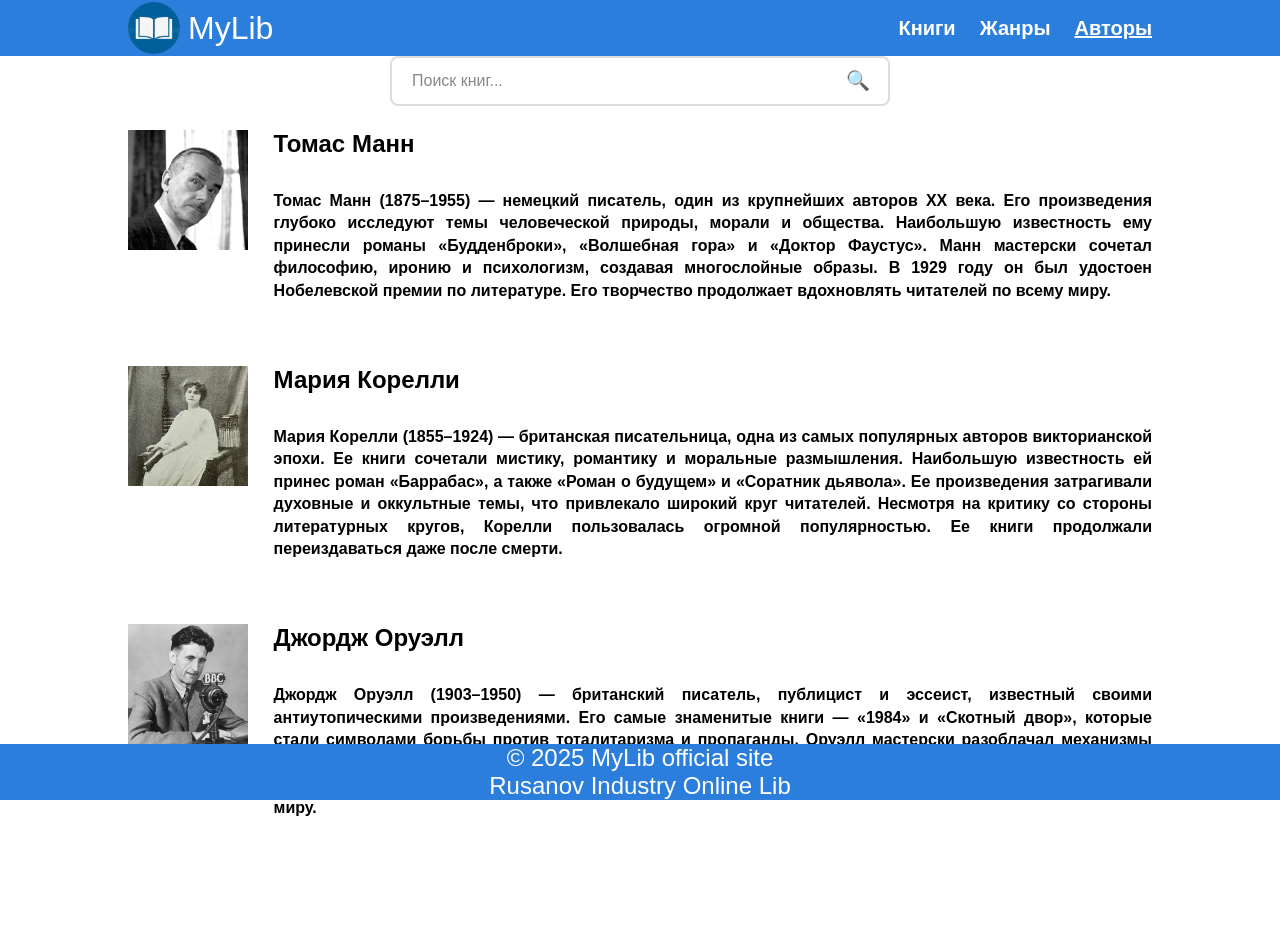
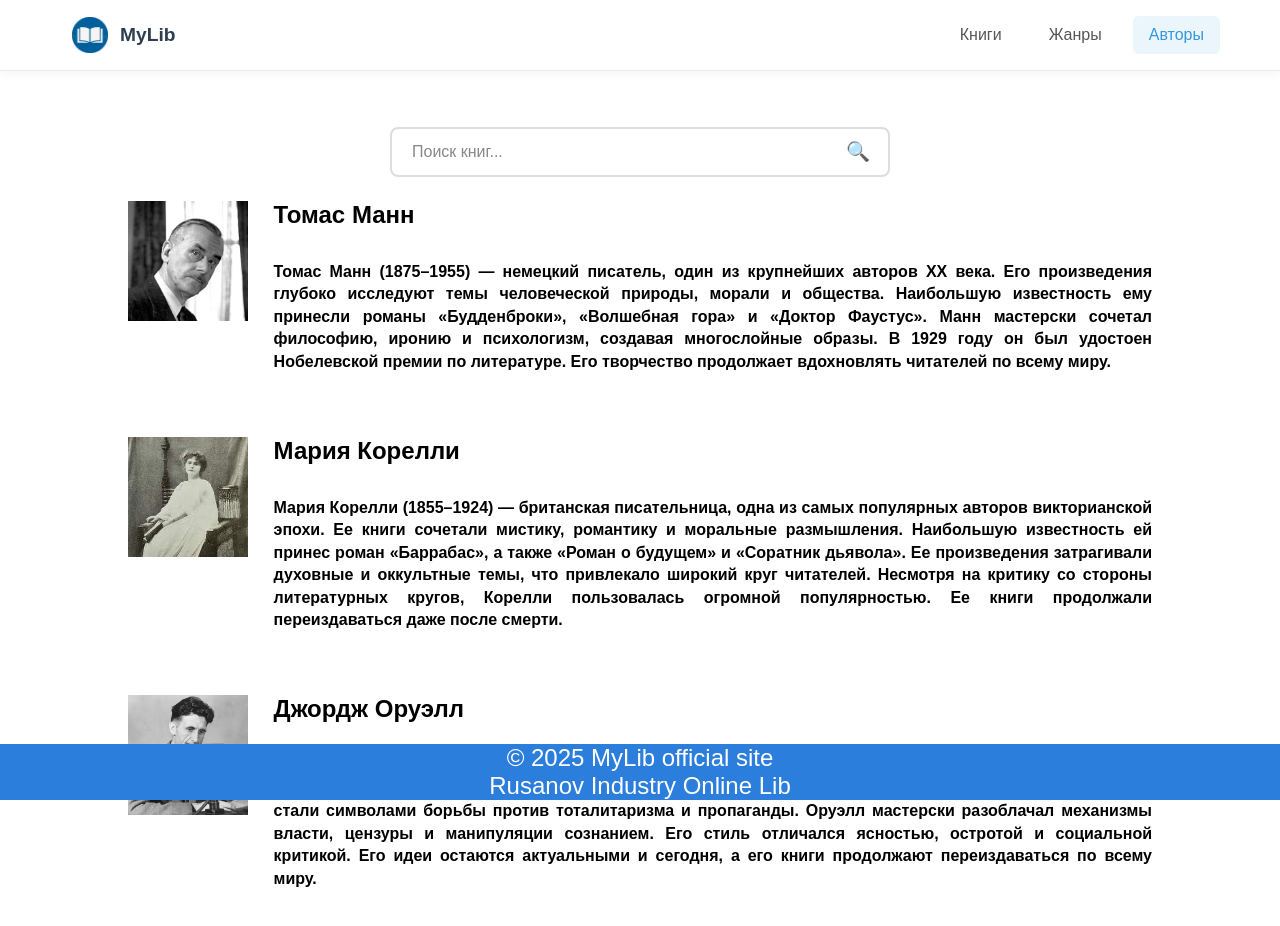
Before and after one commit to Rusanov-Kirill/university-web-lib, a React (Vite) app in the folder frontend/: page /authors in a window 1280 px wide. Shown: the top 926 px of the page. Built offline with nearby package versions, Linux system fonts and the light colour scheme; a web font is replaced by a local one.

Commit message:
ui/ux: redisign Header component

```diff
--- a/frontend/src/components/Header/Header.jsx
+++ b/frontend/src/components/Header/Header.jsx
@@ -1,45 +1,98 @@
-import SearchField from '../SearchField/SearchField.jsx'
-import Logo from '../../../public/assets/SiteLogo.png'
-import styles from './Header.module.css'
-import { useState } from 'react'
-import { NavLink, useNavigate } from 'react-router-dom'
+// Header.jsx - Clean version without search
+import Logo from '../../../public/assets/SiteLogo.png';
+import styles from './Header.module.css';
+import { useState } from 'react';
+import { NavLink, useNavigate } from 'react-router-dom';
 
 function Header() {
     const navigate = useNavigate();
     const [menuOpen, setMenuOpen] = useState(false);
 
-    const handleOpenMenu = () => {
-        setMenuOpen(prevState => !prevState);
-    }
+    const handleLogoClick = () => {
+        navigate('/');
+        setMenuOpen(false);
+    };
+
+    const handleNavClick = () => {
+        setMenuOpen(false);
+    };
 
     return (
         <header className={styles.header}>
-            <div className={styles['tablet-head']}>
-                <div className={styles['lib-logo']} onClick={() => navigate('/')}>
-                    <img src={Logo} alt='MyLib Logo' draggable='false' />
-                    <span className={styles['site-title']}>MyLib</span>
+            <div className={styles.container}>
+                {/* Логотип */}
+                <button
+                    className={styles.logoButton}
+                    onClick={handleLogoClick}
+                    aria-label="На главную"
+                >
+                    <img src={Logo} alt="Логотип онлайн-библиотеки" className={styles.logoImage} />
+                    <span className={styles.logoText}>MyLib</span>
+                </button>
+
+                {/* Навигация для десктопа */}
+                <nav className={styles.desktopNav} aria-label="Основная навигация">
+                    <NavLink
+                        to="/books"
+                        className={({ isActive }) => `${styles.navLink} ${isActive ? styles.active : ''}`}
+                    >
+                        Книги
+                    </NavLink>
+                    <NavLink
+                        to="/genres"
+                        className={({ isActive }) => `${styles.navLink} ${isActive ? styles.active : ''}`}
+                    >
+                        Жанры
+                    </NavLink>
+                    <NavLink
+                        to="/authors"
+                        className={({ isActive }) => `${styles.navLink} ${isActive ? styles.active : ''}`}
+                    >
+                        Авторы
+                    </NavLink>
+                </nav>
+
+                {/* Кнопка меню для мобильных */}
+                <button
+                    className={`${styles.menuButton} ${menuOpen ? styles.open : ''}`}
+                    onClick={() => setMenuOpen(!menuOpen)}
+                    aria-label={menuOpen ? "Закрыть меню" : "Открыть меню"}
+                    aria-expanded={menuOpen}
+                >
+                    <span className={styles.menuIcon}></span>
+                </button>
+            </div>
+
+            {/* Мобильное меню */}
+            {menuOpen && (
+                <div className={styles.mobileMenu}>
+                    <nav className={styles.mobileNav} aria-label="Мобильная навигация">
+                        <NavLink
+                            to="/books"
+                            className={({ isActive }) => `${styles.mobileNavLink} ${isActive ? styles.active : ''}`}
+                            onClick={handleNavClick}
+                        >
+                            Книги
+                        </NavLink>
+                        <NavLink
+                            to="/genres"
+                            className={({ isActive }) => `${styles.mobileNavLink} ${isActive ? styles.active : ''}`}
+                            onClick={handleNavClick}
+                        >
+                            Жанры
+                        </NavLink>
+                        <NavLink
+                            to="/authors"
+                            className={({ isActive }) => `${styles.mobileNavLink} ${isActive ? styles.active : ''}`}
+                            onClick={handleNavClick}
+                        >
+                            Авторы
+                        </NavLink>
+                    </nav>
                 </div>
-                <div className={styles['search-field']}>
-                    <SearchField />
-                </div>
-            </div>
-            <button type='button' onClick={handleOpenMenu} className={styles['menu-container']}>
-                <svg fill="#fff" version="1.1" id="Capa_1" xmlns="http://www.w3.org/2000/svg" xmlnsXlink="http://www.w3.org/1999/xlink"
-                    width="40px" height="40px" viewBox="0 0 24 24" xmlSpace="preserve">
-                    <g>
-                        <path d="M0,3.875c0-1.104,0.896-2,2-2h20.75c1.104,0,2,0.896,2,2s-0.896,2-2,2H2C0.896,5.875,0,4.979,0,3.875z M22.75,10.375H2
-                        c-1.104,0-2,0.896-2,2c0,1.104,0.896,2,2,2h20.75c1.104,0,2-0.896,2-2C24.75,11.271,23.855,10.375,22.75,10.375z M22.75,18.875H2
-                        c-1.104,0-2,0.896-2,2s0.896,2,2,2h20.75c1.104,0,2-0.896,2-2S23.855,18.875,22.75,18.875z"/>
-                    </g>
-                </svg>
-            </button>
-            <nav className={`${styles.nav} ${menuOpen ? styles.open : ''}`}>
-                <NavLink to="/books" className={({ isActive }) => isActive ? styles.active : ''}>Книги</NavLink>
-                <NavLink to="/genres" className={({ isActive }) => isActive ? styles.active : ''}>Жанры</NavLink>
-                <NavLink to="/authors" className={({ isActive }) => isActive ? styles.active : ''}>Авторы</NavLink>
-            </nav>
+            )}
         </header>
     );
 }
 
-export default Header
+export default Header;
--- a/frontend/src/components/Header/Header.module.css
+++ b/frontend/src/components/Header/Header.module.css
@@ -1,189 +1,213 @@
+/* Header.module.css - Clean without search */
 .header {
-    display: flex;
-    width: 100%;
-    height: 7vh;
-    max-width: 100vw;
-    background-color: #2C7EDC;
-    user-select: none;
-    justify-content: space-between;
-    align-items: center;
-    position: fixed;
+    background: #ffffff;
+    box-shadow: 0 2px 10px rgba(0, 0, 0, 0.05);
+    position: sticky;
     top: 0;
-    z-index: 1000;
+    z-index: 100;
+    border-bottom: 1px solid #eaeaea;
 }
 
-.tablet-head {
+.container {
     display: flex;
-    height: 7vh;
-    background-color: #2C7EDC;
+    align-items: center;
     justify-content: space-between;
-    align-items: center;
+    max-width: 1200px;
+    margin: 0 auto;
+    padding: 15px 20px;
+    height: 70px;
 }
 
-.lib-logo {
+/* Logo */
+.logoButton {
     display: flex;
-    flex-direction: row;
-    height: 6.5vh;
-    margin-left: 10vw;
+    align-items: center;
+    gap: 12px;
+    background: none;
+    border: none;
     cursor: pointer;
+    padding: 8px 12px;
+    border-radius: 8px;
+    transition: background-color 0.2s ease;
+    text-decoration: none;
 }
 
-.site-title {
-    padding-left: 1vh;
-    align-self: center;
-    color: white;
-    font-size: 32px;
+.logoButton:hover {
+    background-color: #f5f5f5;
 }
 
-.search-field {
-    display: none;
+.logoImage {
+    height: 36px;
+    width: auto;
 }
 
-.menu-container {
+.logoText {
+    font-size: 1.2rem;
+    font-weight: 600;
+    color: #2c3e50;
+    white-space: nowrap;
+}
+
+/* Desktop Navigation */
+.desktopNav {
+    display: flex;
+    align-items: center;
+    gap: 15px;
+}
+
+.navLink {
+    padding: 10px 16px;
+    text-decoration: none;
+    color: #555;
+    font-weight: 500;
+    font-size: 1rem;
+    border-radius: 6px;
+    transition: all 0.2s ease;
+    white-space: nowrap;
+}
+
+.navLink:hover {
+    color: #3498db;
+    background-color: #f8f9fa;
+}
+
+.navLink.active {
+    color: #3498db;
+    background-color: rgba(52, 152, 219, 0.1);
+}
+
+/* Mobile Menu Button */
+.menuButton {
     display: none;
-    margin-right: 3vw;
-    background-color: #2C7EDC;
+    background: none;
     border: none;
     cursor: pointer;
+    padding: 10px;
+    width: 40px;
+    height: 40px;
+    border-radius: 6px;
+    transition: background-color 0.2s ease;
+}
 
-    svg {
-        width: 5vh;
-        aspect-ratio: 1 / 1;
+.menuButton:hover {
+    background-color: #f5f5f5;
+}
+
+.menuIcon {
+    display: block;
+    width: 20px;
+    height: 2px;
+    background: #333;
+    position: relative;
+    transition: background-color 0.2s ease;
+}
+
+.menuIcon::before,
+.menuIcon::after {
+    content: '';
+    position: absolute;
+    width: 20px;
+    height: 2px;
+    background: #333;
+    left: 0;
+    transition: transform 0.2s ease;
+}
+
+.menuIcon::before {
+    top: -6px;
+}
+
+.menuIcon::after {
+    bottom: -6px;
+}
+
+.menuButton.open .menuIcon {
+    background: transparent;
+}
+
+.menuButton.open .menuIcon::before {
+    transform: rotate(45deg) translate(4px, 4px);
+}
+
+.menuButton.open .menuIcon::after {
+    transform: rotate(-45deg) translate(4px, -4px);
+}
+
+/* Mobile Menu */
+.mobileMenu {
+    display: none;
+    background: #ffffff;
+    border-top: 1px solid #eaeaea;
+    padding: 20px;
+}
+
+.mobileNav {
+    display: flex;
+    flex-direction: column;
+    gap: 12px;
+}
+
+.mobileNavLink {
+    padding: 14px 16px;
+    text-decoration: none;
+    color: #555;
+    font-weight: 500;
+    font-size: 1.1rem;
+    border-radius: 6px;
+    transition: all 0.2s ease;
+    text-align: center;
+}
+
+.mobileNavLink:hover {
+    color: #3498db;
+    background-color: #f8f9fa;
+}
+
+.mobileNavLink.active {
+    color: #3498db;
+    background-color: rgba(52, 152, 219, 0.1);
+}
+
+/* Responsive */
+@media (max-width: 992px) {
+    .desktopNav {
+        gap: 10px;
+    }
+
+    .navLink {
+        padding: 8px 12px;
+        font-size: 0.95rem;
     }
 }
 
-.nav {
-    display: flex;
-    margin-right: 10vw;
-
-    a {
-        color: white;
-        font-size: 20px;
-        text-decoration: none;
-        padding-left: 3vh;
-        cursor: pointer;
-        font-weight: bold;
+@media (max-width: 768px) {
+    .desktopNav {
+        display: none;
     }
 
-    a.active {
-        text-decoration: underline;
+    .menuButton {
+        display: block;
+    }
+
+    .mobileMenu {
+        display: block;
+    }
+
+    .logoText {
+        font-size: 1.1rem;
     }
 }
 
 @media (max-width: 480px) {
-    .lib-logo {
-        margin-left: 3vw;
+    .container {
+        padding: 15px;
     }
 
-    .site-title {
-        display: none;
+    .logoText {
+        font-size: 1rem;
     }
 
-    .menu-container {
-        display: flex;
-    }
-
-    .nav {
-        display: none;
-        flex-direction: column;
-        position: absolute;
-        top: 7vh;
-        right: 0;
-        margin-right: 0;
-        text-align: center;
-        background-color: #C0D8F5;
-        z-index: 9999;
-
-        a {
-            display: flex;
-            justify-content: center;
-            align-items: center;
-            width: 50vw;
-            height: 7vh;
-            padding: 0;
-            color: white;
-            border: 1px solid #2C7EDC;
-            border-bottom: none;
-            text-align: center;
-            font-size: 24px;
-        }
-
-        a:last-child {
-            border-bottom: 1px solid #2C7EDC;
-        }
-    }
-
-    .nav.open {
-        display: flex;
+    .logoImage {
+        height: 32px;
     }
 }
-
-@media (min-width: 480px) and (max-width: 1024px) {
-    .header {
-        height: 12vh;
-        flex-direction: column;
-        justify-content: unset;
-        align-items: unset;
-        background-color: transparent;
-    }
-
-    .lib-logo {
-        margin-left: 3vw;
-    }
-
-    .site-title {
-        display: none;
-    }
-
-    .search-field {
-        display: flex;
-        margin-right: 3vw;
-
-        input {
-            height: 5vh;
-            width: 60vw;
-            opacity: 100%;
-            background-color: white;
-            color: #2C7EDC;
-            font-size: 20px;
-
-            &::placeholder {
-                color: #2C7EDC;
-                font-size: 24px;
-            }
-        }
-    }
-
-    .nav {
-        display: flex;
-        width: 100%;
-        height:  5vh;
-        align-items: center;
-        justify-content: space-between;
-        background-color: #6BA4E6;
-
-        a {
-            width: 33.4%;
-            padding: 0;
-            color: white;
-            text-align: center;
-            font-size: 24px;
-        }
-    }
-}
-
-@media (min-width: 480px) and (max-width: 768px) {
-    .search-field {
-        input {
-            &::placeholder {
-                font-size: 20px;
-            }
-        }
-    }
-
-    .nav {
-        a {
-            font-size: 20px;
-        }
-    }
-}
```
